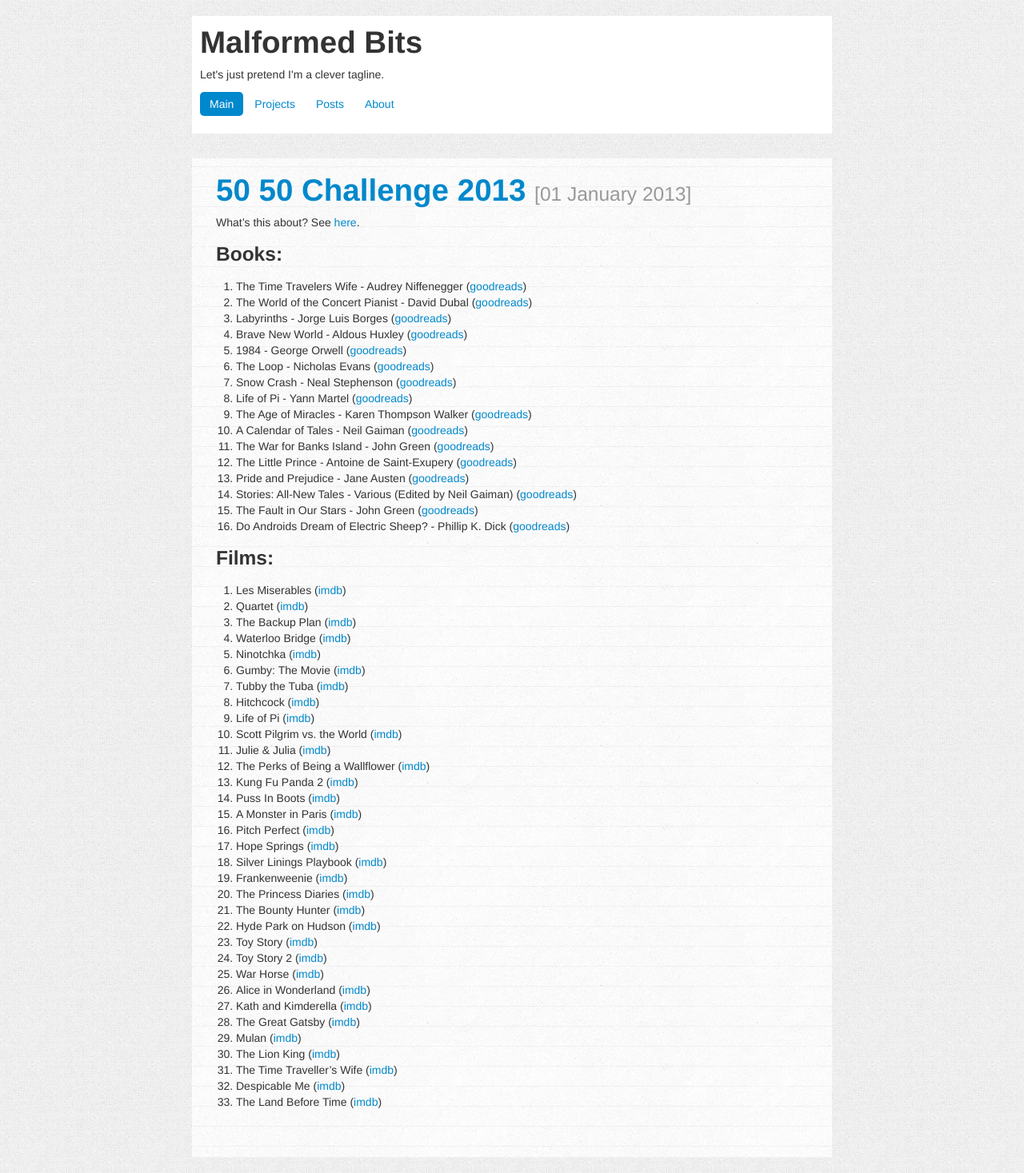
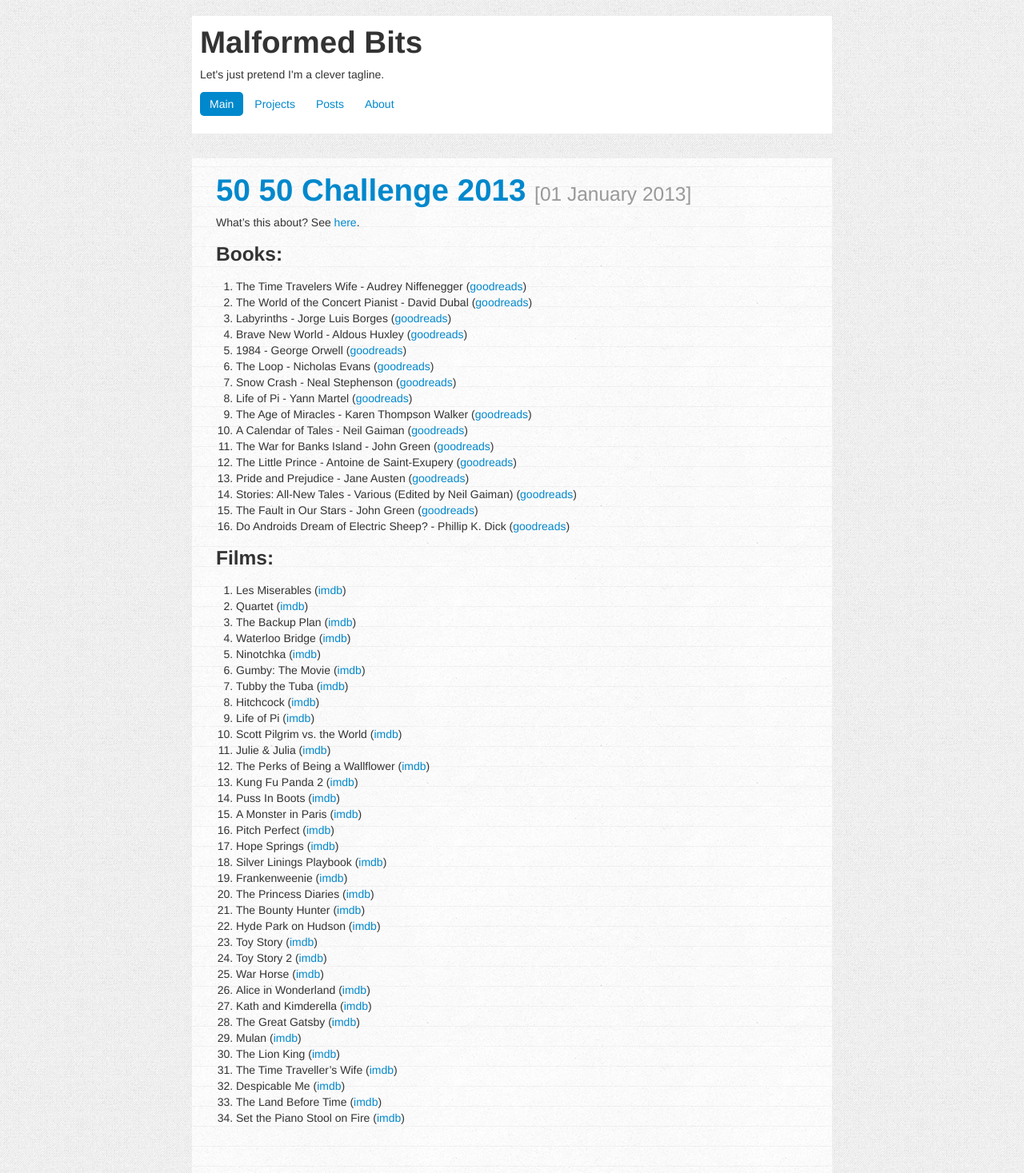
Before and after one commit to charlottepierce/charlottepierce.github.com, a Jekyll site: the page built from _posts/2013-01-01-50-50-Challenge-2013.markdown, in a window 1280 px wide. Shown: the whole page at 80% size. Built offline with Jekyll 4.4.1, drawn with Linux system fonts in a browser that asks for light colours.

Commit message:
Updated 50/50 challenge list.

```diff
--- a/_posts/2013-01-01-50-50-Challenge-2013.markdown
+++ b/_posts/2013-01-01-50-50-Challenge-2013.markdown
@@ -59,3 +59,4 @@ What's this about? See [here](http://www.fiftyfifty.me/introduction/).
 31. The Time Traveller's Wife ([imdb](http://www.imdb.com/title/tt0452694/))
 32. Despicable Me ([imdb](http://www.imdb.com/title/tt1323594/))
 33. The Land Before Time ([imdb](http://www.imdb.com/title/tt0095489/))
+34. Set the Piano Stool on Fire ([imdb](http://www.imdb.com/title/tt1956619/))
```
